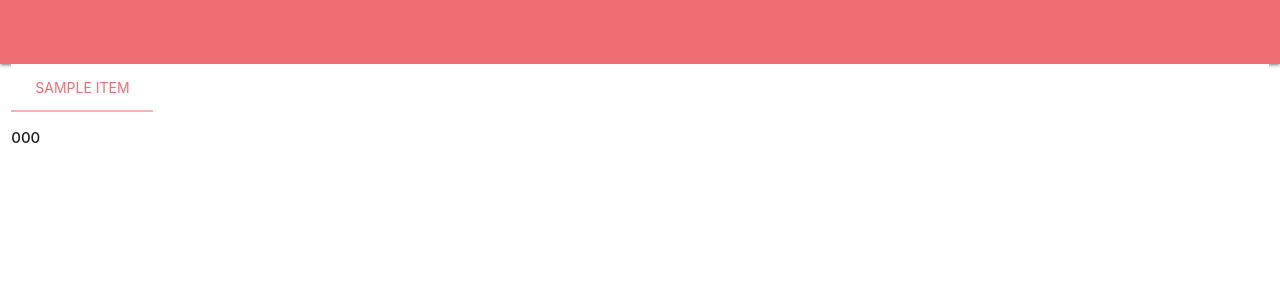
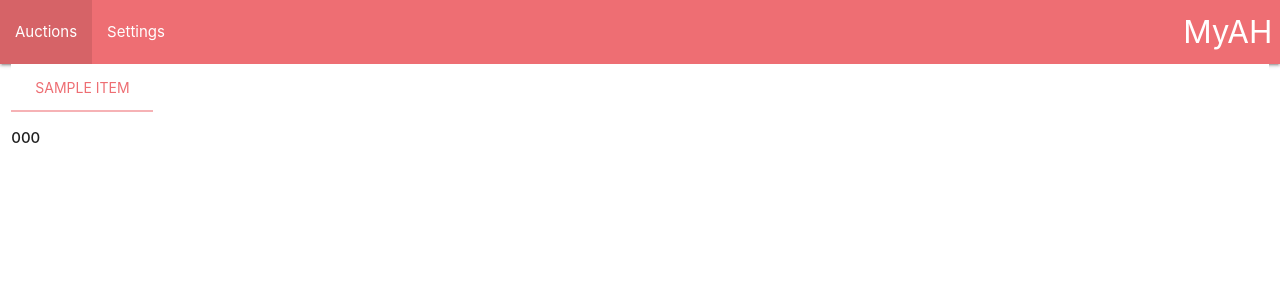
Before and after one commit to pizzadudez/MyAH, a Django app: page / in a window 1280 px wide. Shown: the top 300 px of the page. Run offline with Django 3.2, Linux system fonts and the light colour scheme; tables that the repository leaves empty hold one stand-in row (values such as "Sample post"); some libraries are stand-ins or nearby versions.

Commit message:
working on settings page

```diff
--- a/main/models.py
+++ b/main/models.py
@@ -66,3 +66,12 @@ class StackSize(models.Model):
     class Meta:
         managed = False
         db_table = 'stack_sizes'
+
+
+class RealmOrder(models.Model):
+    realm_name = models.ForeignKey(Realm, models.DO_NOTHING, blank=True, null=True)
+    order = models.IntegerField(blank=True, null=True)
+    account = models.IntegerField(blank=True, null=True)
+
+    class Meta:
+        db_table = 'realm_order'
--- a/main/templates/main/base_navbar.html
+++ b/main/templates/main/base_navbar.html
@@ -1,3 +1,9 @@
 <nav>
-
+    <div class="nav-wrapper">
+        <a href="#" class="brand-logo right">MyAH</a>
+        <ul id="nav-mobile" class="left hide-on-med-and-down">
+        <li><a href="{% url 'main:index' %}">Auctions</a></li>
+        <li><a href="{% url 'main:settings' %}">Settings</a></li>
+        </ul>
+    </div>
 </nav>
--- a/main/urls.py
+++ b/main/urls.py
@@ -2,6 +2,8 @@ from django.urls import path
 
 from . import views
 
+app_name = 'main'
 urlpatterns = [
     path('', views.index, name='index'),
+    path('settings', views.settings, name='settings')
 ]
--- a/main/views.py
+++ b/main/views.py
@@ -24,3 +24,12 @@ def index(request):
     }
 
     return render(request, 'main/index.html', context=context)
+
+def settings(request):
+    realms = [x[0] for x in Realm.objects.values_list('name')]
+
+    context = {
+        'realms': realms,
+    }
+
+    return render(request, 'main/settings.html', context=context)
```
Also changed, not shown: MyAH_doc/userprofile_settings.md (+13 -0 lines), main/templates/main/settings.html (added, +9 -0 lines), MyAH_doc/pseudocode.md (added).
